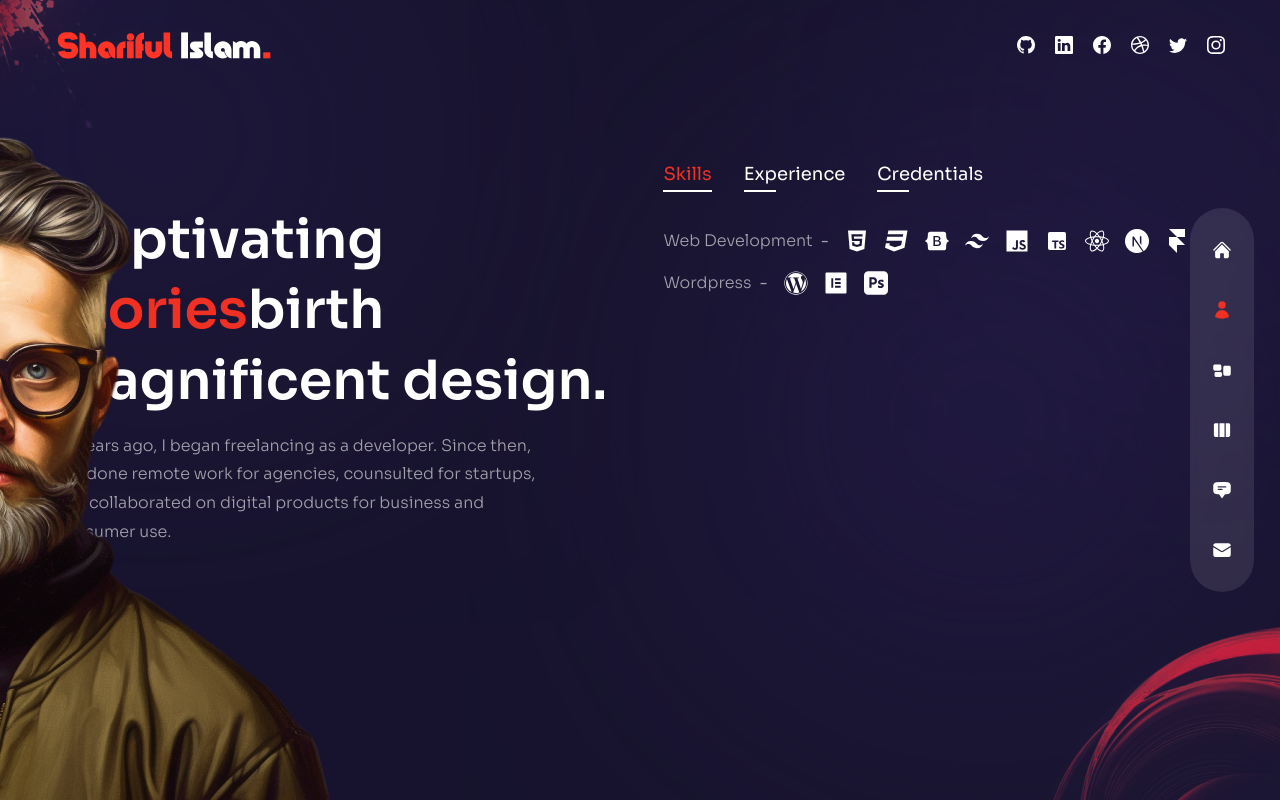
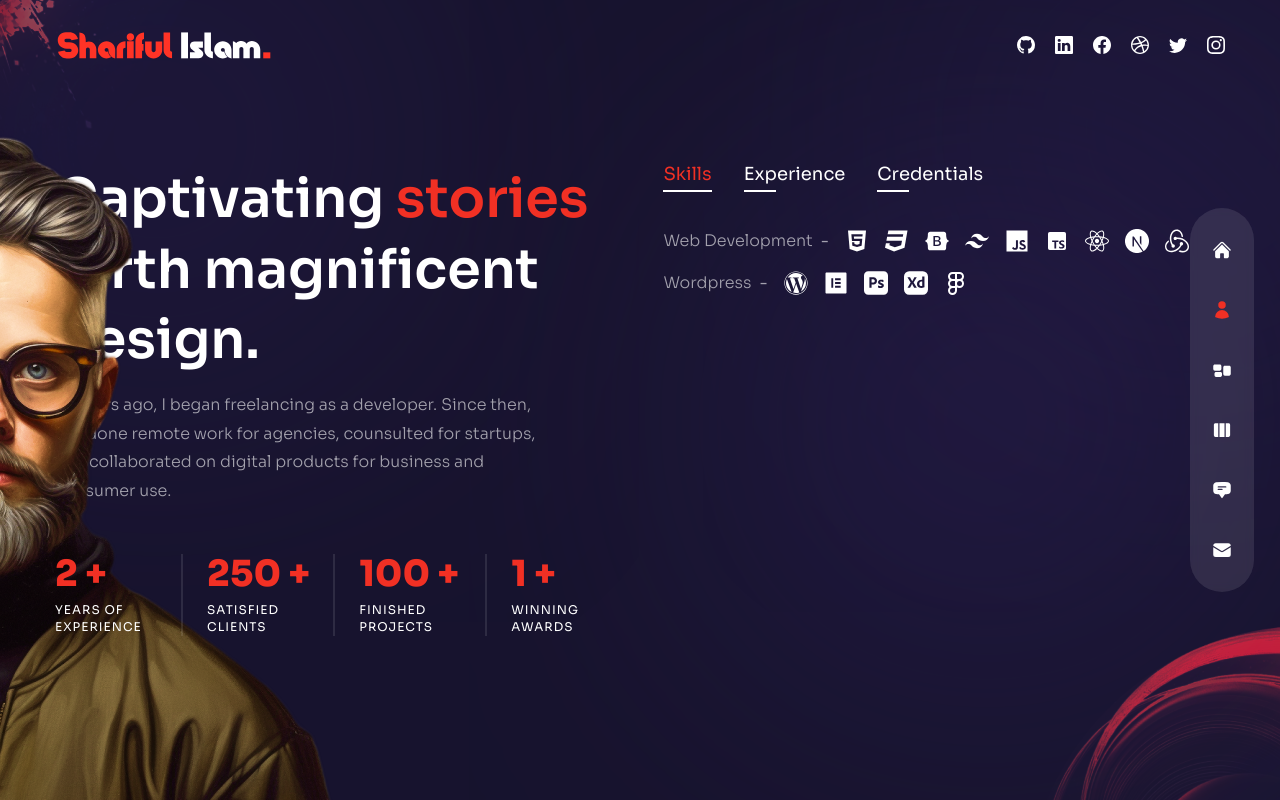
Before and after one commit to shariful10/Next-Portfolio, a Next.js app: page /about in a window 1280 px wide. Built offline with nearby package versions, Linux system fonts and the light colour scheme.

Commit message:
Counter Implemented

```diff
--- a/package.json
+++ b/package.json
@@ -2,6 +2,7 @@
   "name": "shariful-portfolio",
   "version": "0.1.0",
   "private": true,
+  "author": "Shariful Islam",
   "scripts": {
     "dev": "next dev",
     "build": "next build",
--- a/pages/about/index.js
+++ b/pages/about/index.js
@@ -2,14 +2,16 @@
 import { useState } from "react";
 import { motion } from "framer-motion";
 import { fadeIn } from "./../../variants";
+import { FiFigma } from "react-icons/fi";
 import Circles from "../../components/Circles";
 import Avatar from "./../../components/Avatar";
 import { BiLogoTypescript } from "react-icons/bi";
+import CountUp from "react-countup";
 
 import {
+	FaJs,
+	FaCss3,
 	FaHtml5,
-	FaCss3,
-	FaJs,
 	FaReact,
 	FaWordpress,
 	FaElementor,
@@ -17,10 +19,11 @@ import {
 } from "react-icons/fa";
 
 import {
+	SiRedux,
+	SiAdobexd,
 	SiNextdotjs,
-	SiFramer,
+	SiTailwindcss,
 	SiAdobephotoshop,
-	SiTailwindcss,
 } from "react-icons/si";
 
 // <====<<==== Data ====>>====>
@@ -39,16 +42,17 @@ export const aboutData = [
 					<BiLogoTypescript />,
 					<FaReact />,
 					<SiNextdotjs />,
-					<SiFramer />,
+					<SiRedux />,
 				],
 			},
 			{
 				title: "Wordpress",
 				icons: [
 					<FaWordpress />,
-					,
 					<FaElementor />,
 					<SiAdobephotoshop />,
+					<SiAdobexd />,
+					<FiFigma />,
 				],
 			},
 		],
@@ -120,9 +124,50 @@ const About = () => {
 			</motion.div>
 			<div className="container mx-auto md:h-screen py-32 flex flex-col items-center xl:flex-row gap-x-6">
 				<div className="flex-1 flex flex-col justify-center">
-					<h2 className="h2">Captivating <span className="text-accent">stories</span>birth magnificent design.</h2>
-					<p className="max-w-[500px] mx-auto xl:mx-0 mb-6 xl:mb-12 px-2 xl:px-0">10 years ago, I began freelancing as a developer. Since then, I&apos;ve done remote work for agencies, counsulted for startups, and collaborated on digital products for business and consumer use.</p>
+					<h2 className="h2">
+						Captivating{" "}
+						<span className="text-accent">stories </span>birth
+						magnificent design.
+					</h2>
+					<p className="max-w-[500px] mx-auto xl:mx-0 mb-6 xl:mb-12 px-2 xl:px-0">
+						10 years ago, I began freelancing as a developer. Since
+						then, I&apos;ve done remote work for agencies,
+						counsulted for startups, and collaborated on digital
+						products for business and consumer use.
+					</p>
 					{/* <====<<==== Counters ====>>====> */}
+					<div>
+						<div className="flex flex-1 xl:gap-x-6">
+							{/* <====<<==== Experience ====>>====> */}
+							<div className="relative flex-1 after:w-[2px] after:h-full after:bg-white/10 after:absolute after:top-0 after:right-0">
+								<div className="text-2xl xl:text-4xl font-extrabold text-accent mb-2">
+									<CountUp start={0} end={2} duration={5} /> +
+								</div>
+								<div className="text-xs uppercase tracking-[1px] leading-[1.4] max-w-[100px]">Years of experience</div>
+							</div>
+							{/* <====<<==== Clients ====>>====> */}
+							<div className="relative flex-1 after:w-[2px] after:h-full after:bg-white/10 after:absolute after:top-0 after:right-0">
+								<div className="text-2xl xl:text-4xl font-extrabold text-accent mb-2">
+									<CountUp start={0} end={250} duration={5} /> +
+								</div>
+								<div className="text-xs uppercase tracking-[1px] leading-[1.4] max-w-[100px]">Satisfied clients</div>
+							</div>
+							{/* <====<<==== Projects ====>>====> */}
+							<div className="relative flex-1 after:w-[2px] after:h-full after:bg-white/10 after:absolute after:top-0 after:right-0">
+								<div className="text-2xl xl:text-4xl font-extrabold text-accent mb-2">
+									<CountUp start={0} end={100} duration={5} /> +
+								</div>
+								<div className="text-xs uppercase tracking-[1px] leading-[1.4] max-w-[100px]">Finished Projects</div>
+							</div>
+							{/* <====<<==== Awards ====>>====> */}
+							<div className="relative flex-1">
+								<div className="text-2xl xl:text-4xl font-extrabold text-accent mb-2">
+									<CountUp start={0} end={1} duration={5} /> +
+								</div>
+								<div className="text-xs uppercase tracking-[1px] leading-[1.4] max-w-[100px]">Winning Awards</div>
+							</div>
+						</div>
+					</div>
 				</div>
 				<div className="flex flex-col w-full xl:max-w-[48%] h-[480px]">
 					<div className="flex gap-x-4 xl:gap-x-8 mx-auto xl:mx-0 mb-4">
@@ -144,16 +189,28 @@ const About = () => {
 					<div className="py-2 xl:py-6 flex flex-col gap-y-2 xl:gap-y-4 items-center xl:items-start">
 						{aboutData[index].info.map((item, i) => {
 							return (
-								<div key={i} className="flex-1 flex flex-col md:flex-row max-w-max gap-x-2 items-center text-white/60">
+								<div
+									key={i}
+									className="flex-1 flex flex-col md:flex-row max-w-max gap-x-2 items-center text-white/60"
+								>
 									{/* <====<<==== Title ====>>====> */}
-									<div className="font-light mb-2 md:mb-0">{item.title}</div>
+									<div className="font-light mb-2 md:mb-0">
+										{item.title}
+									</div>
 									<div className="hidden md:flex">-</div>
 									<div>{item.stage}</div>
 									<div className="flex gap-x-4">
-									{/* <====<<==== Icons ====>>====> */}
-									{item.icons?.map((icon, i) => {
-										return <div key={i} className="text-2xl text-white">{icon}</div>;
-									})}
+										{/* <====<<==== Icons ====>>====> */}
+										{item.icons?.map((icon, i) => {
+											return (
+												<div
+													key={i}
+													className="text-2xl text-white"
+												>
+													{icon}
+												</div>
+											);
+										})}
 									</div>
 								</div>
 							);
```
Also changed, not shown: 1 other file (tests, documents, lock files or other folders).
